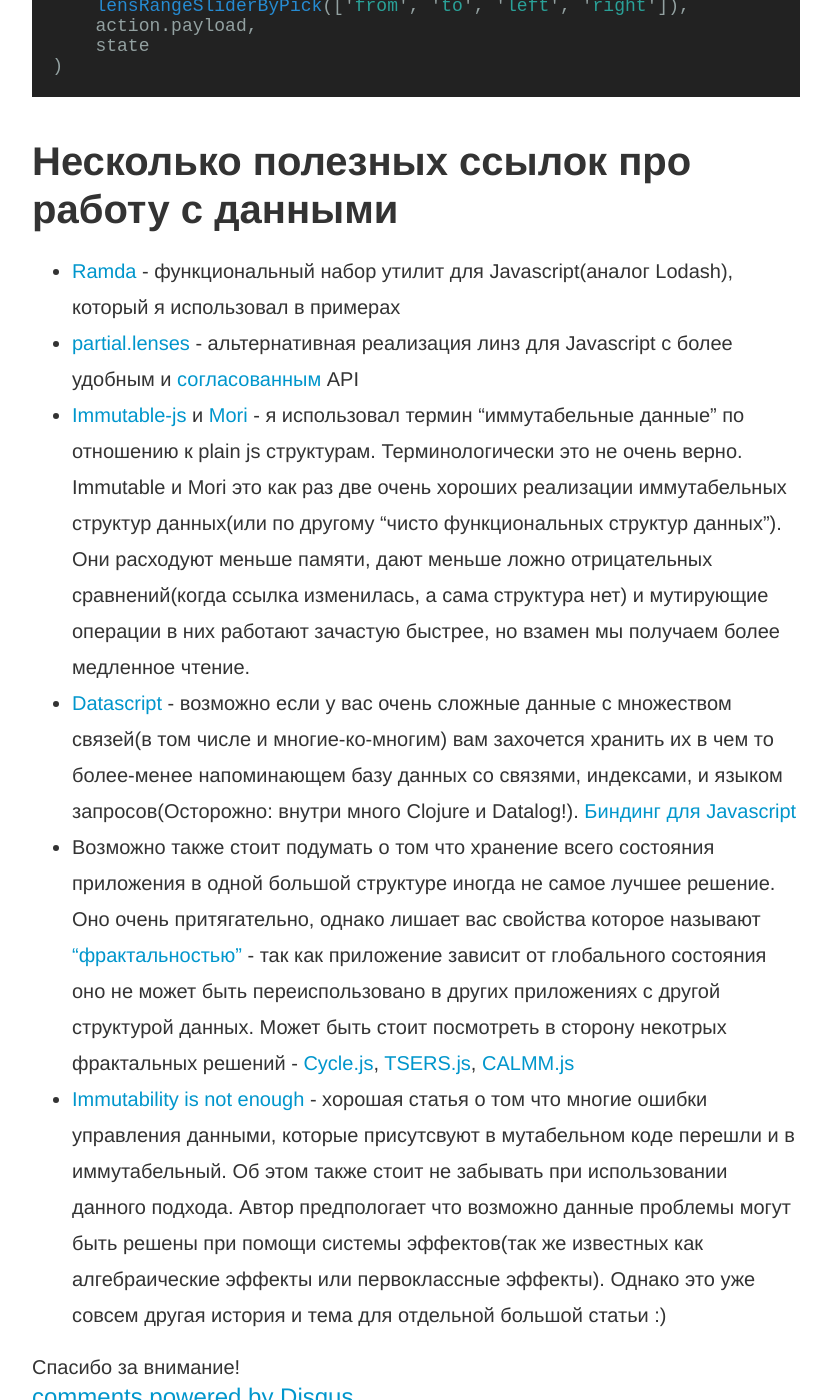
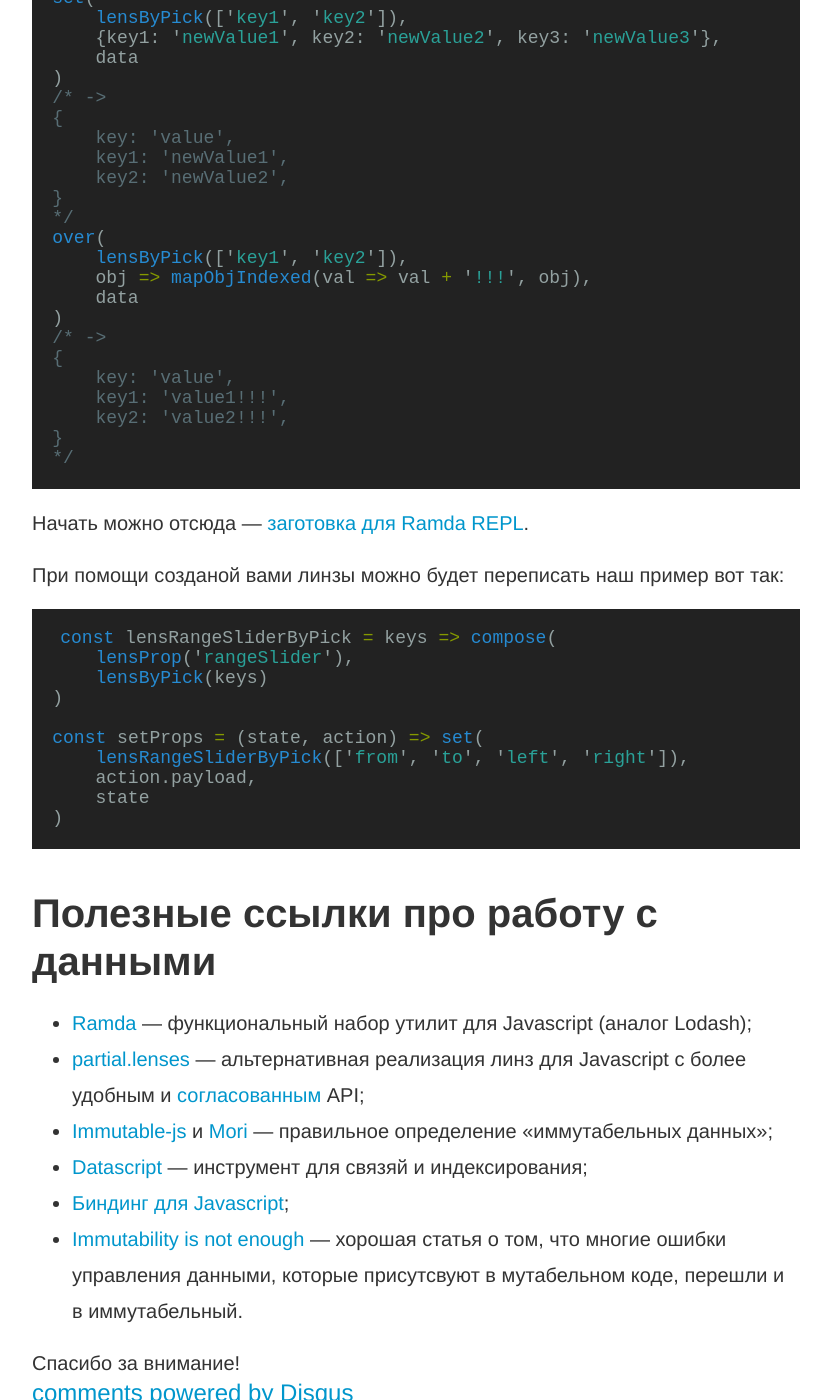
Before and after one commit to vislogurov/csssr.github.io, a Jekyll site: the page built from _posts/2016-07-03-lenses.md, in a window 1280 px wide and 1400 px high, scrolled down 15015 px. Shown: the whole window, without its empty margins (224-1055 px from the left). Built offline with Jekyll 4.4.1, drawn with Linux system fonts in a browser that asks for light colours; comment, search, counter and statistics services are not loaded; some of the changed text lies outside the part shown.

Commit message:
Update 2016-07-03-lenses.md

````diff
--- a/_posts/2016-07-03-lenses.md
+++ b/_posts/2016-07-03-lenses.md
@@ -62,7 +62,9 @@
     (newVal, obj) => ({...obj, [prop]: newVal})
 )
 ```
-Что можно сделать с линзой? Есть две главные операции:
+### Использование линзы
+
+Есть две главные и одна интересная операции:
 
 - `view` — подсмотреть по линзе, где первый аргумент линза, а второй — данные, которые надо подсмореть:
 
@@ -221,7 +226,7 @@
     makeSetterById(id)
 )
 ```
-Проверим работоспособность функции в <a href="http://goo.gl/fZr446" target="_blank">репле</a>:
+Проверим работоспособность функции в <a href="http://goo.gl/fZr446" target="_blank">Ramda REPL</a>:
 
 ```javascript
 const users = [{id:1, name: 'Ivan'}, {id:2, name: 'Oleg'}]
@@ -251,8 +258,7 @@
     lensName
 )
 ```
-Выглядит довольно декларативно.
-Давайте попробуем функцию в деле:
+Выглядит довольно декларативно. Давайте попробуем функцию в деле:
 
 ```javascript
 view(lensUserNameById(1), struct)
@@ -308,23 +314,21 @@
 */
 ```
 <a href="http://goo.gl/kxSPgy" target="_blank">Пример в репле</a>.
-Ура! Мы справились - мы молодцы! Казалось бы можно пойти отдыхать с чистой совестью и смотреть свежую серию любимого сериала.
-Но вот незадача - нам _внезапно_ понадобилось уметь работать с именами членов семьи юзера - что же делать? Серия уже скачана :(
 
-Давайте попробуем решить новую задачу быстрее - максимально переиспользуя уже написанное.
-Какие линзы нам нужны для этого?
+### Конец решения и новая задача
 
-- для начала линза для работы с ключом `users` - но она уже у нас определена - `lensUsers`.
-- уже определенная линза для работы с юзером по `id` - `lensById`.
-- необходима линза для работы с `familyMembers`:
+Ура! Мы справились, мы молодцы! Казалось бы, можно пойти отдыхать с чистой совестью и смотреть свежую серию любимого сериала. Но вот незадача: нам _внезапно_ понадобилось уметь работать с именами членов семьи юзера.
+
+Давайте попробуем решить новую задачу быстрее, максимально переиспользуя уже написанное. Какие линзы нам нужны для этого?
+
+Для начала нам потребуется линза для работы с ключом `users`, но она уже у нас определена — `lensUsers`; потом — уже определенная линза для работы с юзером по `id` — `lensById`. Поэтому давайте создадим линзу для работы с `familyMembers`:
 
 ```javascript
 const lensFamilyMembers = lensProp('familyMembers')
 ```
-- линза для работы с членом семьи по `id`. Хм... Звучит знакомо не правда ли?
-А не подойдет ли для этого ранее определенная `lensById`? Конечно же подойдет!
-Ведь суть работы с членами семьи та же, что и с юзерами - ищем по `id` и заменяем по `id`
-- далее нам также нужны линзы для работы с `fio` и `name` - они уже были определены нами - `lensFio` и `lensName` соответственно.
+Получилась линза для работы с членом семьи по `id`. Звучит знакомо, не правда ли? А не подойдет ли для этого ранее определенная `lensById`? Конечно же, подойдёт. Суть работы с членами семьи та же, что и с юзерами: ищем по `id` и заменяем по `id`.
+
+Далее нам нужны линзы для работы с `fio` и `name`. Они уже были определены нами — `lensFio` и `lensName` соответственно.
 
 Итак, у нас есть все необходимые составляющие. Давайте определим функцию, создающую нужную нам линзу:
 
@@ -392,18 +396,19 @@
 }
 */
 ```
-Все работает, как и ожидалось - пример в <a href="http://goo.gl/DBtcZa" target="_blank">репле</a>.
+Все работает, как и ожидалось, см. пример в <a href="http://goo.gl/DBtcZa" target="_blank">Ramda REPL</a>.
 
-И все хорошо, но _внезапно_ нам может захотется работать с членами семьи не по `id`, а по роли (аттрибут `role`) - допустим она уникальна.
-Мы можем легко написать линзу для работы со значением по `role`:
+### Усложнение и новая задача
 
-- определяем функцию для создания геттера:
+И все хорошо, но _внезапно_ нам захотелось работать с членами семьи не по `id`, а по роли `role`. Допустим, роль уникальна. Мы можем легко написать линзу для работы со значением по `role`.
+
+Определяем функцию для создания геттера:
 
 ```javascript
 const makeGetterByRole = role => array => array.find(item => item.role === role)
 ```
 
-- определяем функцию для создания сеттера:
+Определяем функцию для создания сеттера:
 
 ```javascript
 const makeSetterByRole = role =>
@@ -419,11 +424,12 @@
     makeSetterByRole(role)
 )
 ```
-Внимательный читатель может заметить, что данная запись является почти полной копипастой определения `lensById`.
-Можем ли мы как то избавится от копипасты? Конечно!
-Давайте просто вынесем название аттрибута, по которому определяется какой итем надо взять, в аргументы функции:
 
-- определяем функцию для создания геттера:
+### Избавление от копипасты
+
+Если перечитать статью заново, то можно заметить, что эта запись является почти полной копипастой определения `lensById`. Мы можем легко избавиться от копипасты. Давайте просто вынесем название аттрибута, по которому определяется, какой итем надо взять, в аргументы функции:
+
+Определяем функцию для создания геттера:
 
 ```javascript
 const makeGetterBy = (attr, val) =>
@@ -431,7 +437,7 @@
                                     array.find(item => item[attr] === val)
 ```
 
-- определяем функцию для создания сеттера:
+Определяем функцию для создания сеттера:
 
 ```javascript
 const makeSetterBy = (attr, val) =>
@@ -447,7 +453,7 @@
     makeSetterBy(attr, val)
 )
 ```
-и при помощи нее переопределим `lensById` и `lensByRole`:
+При помощи нее переопределим `lensById` и `lensByRole`:
 
 ```javascript
 const lensById = lensBy('id')
@@ -473,12 +479,13 @@
 set(lensUserMemberFioNameByRole(1, 'sister'), 'Tanya', struct)
 over(lensUserMemberFioNameByRole(1, 'sister'), name => name + '!!!', struct)
 ```
-Результат будет точно такой же, как в предыдущем примере - если не верите, то <a href="http://goo.gl/WtBfvj" target="_blank">убедитесь сами</a>.
+Результат будет точно такой же, как в предыдущем примере, можете <a href="http://goo.gl/WtBfvj" target="_blank">убедиться сами</a>.
 Видно, что линзы позволяют писать легко переиспользуемый и композируемый код для работы с данными с возможностью простого рефакторинга.
 
-Полный код примера в <a href="http://goo.gl/KloZWe" target="_blank">репле</a>.
+Полный код примера в <a href="http://goo.gl/KloZWe" target="_blank">Ramda REPL</a>.
 
-## Не верите мне - попробуйте сами!
+### Перепроверка
+
 Вспомним, что у нас получилось в первом примере:
 
 ```javascript
@@ -488,9 +495,11 @@
     state
 )
 ```
-Мы немного схитрили и использовали `over`, чтобы смержить значение из `state.rangeSlider` со значениями из `action.payload`.
-Но ведь эту операцию также можно вынести в отдельную линзу - так как любую операцию с данными можно вынести в линзу.
-Предлагаю сделать это вам самим. Необходимо написать определение функции `lensByPick`, которая будет работать так:
+Мы немного схитрили и использовали `over`, чтобы смержить значение из `state.rangeSlider` со значениями из `action.payload`. Эту операцию также можно вынести в отдельную линзу, так как любую операцию с данными можно вынести в линзу.
+
+## Домашнее задание или DIY
+
+Попробуйте сделать это самостоятельно. Необходимо написать определение функции `lensByPick`, которая будет работать так:
 
 ```javascript
 const data = {
@@ -525,7 +534,7 @@
 }
 */
 ```
-Начать можно отсюда - <a href="http://goo.gl/Isyijp" target="_blank">заготовка для репла</a>.
+Начать можно отсюда — <a href="http://goo.gl/Isyijp" target="_blank">заготовка для Ramda REPL</a>.
 
 При помощи созданой вами линзы можно будет переписать наш пример вот так:
 
@@ -542,17 +551,13 @@
 )
 ```
 
-## Несколько полезных ссылок про работу с данными
+## Полезные ссылки про работу с данными
 
-- <a href="http://ramdajs.com/0.21.0/index.html" target="_blank">Ramda</a> - функциональный набор утилит для Javascript(аналог Lodash), который я использовал в примерах
-- <a href="https://github.com/calmm-js/partial.lenses" target="_blank">partial.lenses</a> - альтернативная реализация линз для Javascript с более удобным и <a href="https://github.com/calmm-js/partial.lenses#motivation" target="_blank">согласованным</a> API
-- <a href="https://github.com/facebook/immutable-js" target="_blank">Immutable-js</a> и <a href="https://github.com/swannodette/mori" target="_blank">Mori</a> - я использовал термин "иммутабельные данные" по отношению к plain js структурам. Терминологически это не очень верно. Immutable и Mori это как раз две очень хороших реализации иммутабельных структур данных(или по другому "чисто функциональных структур данных"). Они расходуют меньше памяти, дают меньше ложно отрицательных сравнений(когда ссылка изменилась, а сама структура нет) и мутирующие операции в них работают зачастую быстрее, но взамен мы получаем более медленное чтение.
-- <a href="https://github.com/tonsky/datascript" target="_blank">Datascript</a> - возможно если у вас очень сложные данные с множеством связей(в том числе и многие-ко-многим) вам захочется хранить их в чем то более-менее
- напоминающем базу данных со связями, индексами, и языком запросов(Осторожно: внутри много Clojure и Datalog!). <a href="https://github.com/typeetfunc/datascript-mori" target="_blank">Биндинг для Javascript</a>
-- Возможно также стоит подумать о том что хранение всего состояния приложения в одной большой структуре иногда не самое лучшее решение.
-Оно очень притягательно, однако лишает вас свойства которое называют <a href="http://staltz.com/unidirectional-user-interface-architectures.html" target="_blank">"фрактальностью"</a> - так как приложение зависит от глобального состояния оно не может быть переиспользовано в других приложениях с другой структурой данных.
-Может быть стоит посмотреть в сторону некотрых фрактальных решений - <a href="http://cycle.js.org" target="_blank">Cycle.js</a>, <a href="https://github.com/tsers-js/core" target="_blank">TSERS.js</a>, <a href="https://github.com/calmm-js/documentation" target="_blank">CALMM.js</a>
-- <a href="https://codewords.recurse.com/issues/six/immutability-is-not-enough" target="_blank">Immutability is not enough</a> - хорошая статья о том что многие ошибки управления данными, которые присутсвуют в мутабельном коде перешли и в иммутабельный. Об этом также стоит не забывать при использовании данного подхода.
-Автор предпологает что возможно данные проблемы могут быть решены при помощи системы эффектов(так же известных как алгебраические эффекты или первоклассные эффекты). Однако это уже совсем другая история и тема для отдельной большой статьи :)
+- <a href="http://ramdajs.com/0.21.0/index.html" target="_blank">Ramda</a> — функциональный набор утилит для Javascript (аналог Lodash);
+- <a href="https://github.com/calmm-js/partial.lenses" target="_blank">partial.lenses</a> — альтернативная реализация линз для Javascript с более удобным и <a href="https://github.com/calmm-js/partial.lenses#motivation" target="_blank">согласованным</a> API;
+- <a href="https://github.com/facebook/immutable-js" target="_blank">Immutable-js</a> и <a href="https://github.com/swannodette/mori" target="_blank">Mori</a> — правильное определение «иммутабельных данных»;
+- <a href="https://github.com/tonsky/datascript" target="_blank">Datascript</a> — инструмент для связяй и индексирования;
+- <a href="https://github.com/typeetfunc/datascript-mori" target="_blank">Биндинг для Javascript</a>;
+- <a href="https://codewords.recurse.com/issues/six/immutability-is-not-enough" target="_blank">Immutability is not enough</a> — хорошая статья о том, что многие ошибки управления данными, которые присутсвуют в мутабельном коде, перешли и в иммутабельный.
 
 Спасибо за внимание!
````
Also changed, not shown: other parts of _posts/2016-07-03-lenses.md (+18 -13 lines).
